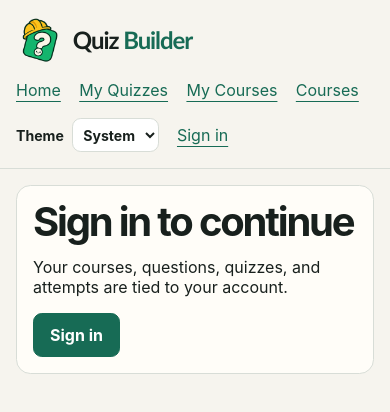
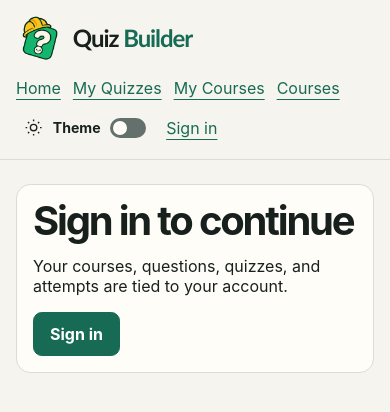
Before and after one commit to crennie/quiz-builder, a React (Vite) app in the folder frontend/: page /quizzes in a window 390 px wide. Shown: the top 412 px of the page. Built offline with nearby package versions, Linux system fonts and the light colour scheme; no server answers.

Commit message:
Update profile navigation, page widths, and logo animation

```diff
--- a/frontend/src/app/layout.tsx
+++ b/frontend/src/app/layout.tsx
@@ -4,6 +4,7 @@ import { useQueryClient } from "@tanstack/react-query";
 import { useAuth } from "../auth/auth-state";
 import { supabase } from "../auth/client";
 import { ThemeToggle } from "./theme-toggle";
+import { ProfileMenu } from "./profile-menu";
 
 export function AppLayout() {
     const { session } = useAuth();
@@ -18,6 +19,7 @@ export function AppLayout() {
             className={`app-shell${quizWorkspace ? " quiz-workspace" : ""}${lessonWorkspace ? " lesson-workspace" : ""}`}
         >
             <header className="site-header">
+                <div className="site-header-inner">
                     <Link className={`brand${pathname === "/" ? " brand-home" : ""}`} to="/">
                         <span className="brand-mascot" aria-hidden="true">
                             <img src="/brand/quiz-builder.png" alt="" width="48" height="48" />
@@ -31,13 +33,10 @@ export function AppLayout() {
                         <Link to="/quizzes">My Quizzes</Link>
                         <Link to="/courses/mine">My Courses</Link>
                         <Link to="/courses">Courses</Link>
-                    {session ? <Link to="/profile">Profile</Link> : null}
-                    <ThemeToggle />
                         {session ? (
-                        <button
-                            className="text-button"
-                            type="button"
-                            onClick={() => {
+                            <ProfileMenu
+                                key={pathname}
+                                onSignOut={() => {
                                     const attemptId = /^\/attempts\/([^/]+)$/u.exec(pathname)?.[1];
                                     const attempt = attemptId
                                         ? queryClient.getQueryData<{ status: string }>([
@@ -55,13 +54,15 @@ export function AppLayout() {
                                         return;
                                     void supabase?.auth.signOut().then(() => queryClient.clear());
                                 }}
-                        >
-                            Sign out
-                        </button>
+                            />
                         ) : (
+                            <>
+                                <ThemeToggle />
                                 <Link to="/sign-in">Sign in</Link>
+                            </>
                         )}
                     </nav>
+                </div>
             </header>
             <main className="page-content">
                 <Outlet />
--- /dev/null
+++ b/frontend/src/app/profile-menu.tsx
@@ -0,0 +1,62 @@
+import { Link } from "@tanstack/react-router";
+import { useEffect, useRef } from "react";
+
+import { ThemeToggle } from "./theme-toggle";
+
+export function ProfileMenu({ onSignOut }: { onSignOut: () => void }) {
+    const menuRef = useRef<HTMLDetailsElement>(null);
+    const triggerRef = useRef<HTMLElement>(null);
+
+    useEffect(() => {
+        function dismiss(event: PointerEvent) {
+            if (event.target instanceof Node && !menuRef.current?.contains(event.target)) {
+                menuRef.current?.removeAttribute("open");
+            }
+        }
+        document.addEventListener("pointerdown", dismiss);
+        return () => document.removeEventListener("pointerdown", dismiss);
+    }, []);
+
+    return (
+        <details
+            className="profile-menu"
+            ref={menuRef}
+            onKeyDown={(event) => {
+                if (event.key === "Escape") {
+                    menuRef.current?.removeAttribute("open");
+                    triggerRef.current?.focus();
+                }
+            }}
+            onBlur={(event) => {
+                if (!event.currentTarget.contains(event.relatedTarget)) {
+                    menuRef.current?.removeAttribute("open");
+                }
+            }}
+        >
+            <summary ref={triggerRef} className="profile-trigger" aria-label="Profile menu">
+                <svg
+                    viewBox="0 0 24 24"
+                    fill="none"
+                    stroke="currentColor"
+                    strokeWidth="1.7"
+                    aria-hidden="true"
+                >
+                    <circle cx="12" cy="8" r="3.5" />
+                    <path d="M5 21v-2a7 7 0 0 1 14 0v2" />
+                </svg>
+            </summary>
+            <div className="profile-dropdown">
+                <Link to="/profile" onClick={() => menuRef.current?.removeAttribute("open")}>
+                    Profile
+                </Link>
+                <Link to="/attempts" onClick={() => menuRef.current?.removeAttribute("open")}>
+                    Attempt History
+                </Link>
+                <ThemeToggle />
+                <button type="button" className="profile-sign-out" onClick={onSignOut}>
+                    Sign Out
+                </button>
+            </div>
+        </details>
+    );
+}
--- a/frontend/src/app/theme-toggle.tsx
+++ b/frontend/src/app/theme-toggle.tsx
@@ -1,25 +1,53 @@
-import { useState } from "react";
+import { useEffect, useState } from "react";
 
-import { readTheme, saveTheme, type Theme } from "./theme";
+import { readTheme, saveTheme } from "./theme";
 
 export function ThemeToggle() {
     const [theme, setTheme] = useState(readTheme);
+    const [systemDark, setSystemDark] = useState(
+        () => window.matchMedia("(prefers-color-scheme: dark)").matches,
+    );
+
+    useEffect(() => {
+        const preference = window.matchMedia("(prefers-color-scheme: dark)");
+        const update = () => setSystemDark(preference.matches);
+        preference.addEventListener("change", update);
+        return () => preference.removeEventListener("change", update);
+    }, []);
+
+    const dark = theme === "dark" || (theme === "system" && systemDark);
 
     return (
-        <label className="theme-control">
-            Theme
-            <select
-                value={theme}
-                onChange={(event) => {
-                    const next = event.target.value as Theme;
-                    saveTheme(next);
-                    setTheme(next);
-                }}
+        <button
+            className="theme-control"
+            type="button"
+            role="switch"
+            aria-label="Dark theme"
+            aria-checked={dark}
+            onClick={() => {
+                const next = dark ? "light" : "dark";
+                saveTheme(next);
+                setTheme(next);
+            }}
+        >
+            <svg
+                viewBox="0 0 24 24"
+                fill="none"
+                stroke="currentColor"
+                strokeWidth="1.7"
+                aria-hidden="true"
             >
-                <option value="system">System</option>
-                <option value="light">Light</option>
-                <option value="dark">Dark</option>
-            </select>
-        </label>
+                {dark ? (
+                    <path d="M20.5 14A9 9 0 0 1 10 3.5 9 9 0 1 0 20.5 14Z" />
+                ) : (
+                    <>
+                        <circle cx="12" cy="12" r="4" />
+                        <path d="M12 2v2m0 16v2M2 12h2m16 0h2M5 5l1.5 1.5m11 11L19 19M5 19l1.5-1.5m11-11L19 5" />
+                    </>
+                )}
+            </svg>
+            <span>Theme</span>
+            <span className="theme-switch" aria-hidden="true" />
+        </button>
     );
 }
--- a/frontend/src/pages/home-page.tsx
+++ b/frontend/src/pages/home-page.tsx
@@ -7,6 +7,7 @@ export function HomePage() {
             <div className="hero-brand">
                 <div className="hero-mascot" aria-hidden="true">
                     <div className="hero-mascot-shadow" />
+                    <div className="hero-mascot-hole" />
                     <div className="hero-mascot-opening">
                         <div className="hero-mascot-rise">
                             <img src="/brand/quiz-builder.png" alt="" width="160" height="160" />
--- a/frontend/src/styles.css
+++ b/frontend/src/styles.css
@@ -12,6 +12,8 @@
     font-synthesis: none;
     text-rendering: optimizeLegibility;
     color-scheme: light dark;
+    --layout-max-width: 100rem;
+    --page-gutter: clamp(1rem, 3vw, 3rem);
     --ink: light-dark(#18201d, #cec6d8);
     --muted: light-dark(#64706b, #ada1bd);
     --surface: light-dark(#fffdf8, #241d30);
@@ -110,18 +112,23 @@ a:focus-visible {
 }
 
 .app-shell {
-    min-height: 100vh;
+    min-height: 100dvh;
+    display: flex;
+    flex-direction: column;
 }
 .site-header {
+    border-bottom: 1px solid var(--border);
+}
+.site-header-inner {
     display: flex;
     align-items: center;
     justify-content: space-between;
     flex-wrap: wrap;
     gap: 1rem;
-    max-width: 72rem;
+    width: 100%;
+    max-width: var(--layout-max-width);
     margin: 0 auto;
-    padding: 0.85rem clamp(1rem, 3vw, 2rem);
-    border-bottom: 1px solid var(--border);
+    padding: 0.85rem var(--page-gutter);
 }
 .site-header nav {
     display: flex;
@@ -200,6 +207,32 @@ a:focus-visible {
         hero-mascot-opening 1140ms ease-out both,
         hero-mascot-shadow 4.8s ease-in-out 1140ms infinite;
 }
+.hero-mascot-hole {
+    position: absolute;
+    inset: auto 0 2%;
+    height: 20%;
+    border-radius: 50%;
+    background: #101014;
+    border: 2px solid light-dark(#292930, #777780);
+    box-shadow: inset 0 5px 3px #000;
+    opacity: 0;
+    animation: hero-mascot-hole 1140ms ease-out both;
+}
+@keyframes hero-mascot-hole {
+    0% {
+        transform: scale(0);
+        opacity: 0;
+    }
+    20%,
+    65% {
+        transform: scale(1);
+        opacity: 1;
+    }
+    100% {
+        transform: scale(0.85);
+        opacity: 0;
+    }
+}
 @keyframes hero-mascot-rise {
     from {
         transform: translateY(120%);
@@ -257,9 +290,11 @@ nav a {
     text-underline-offset: 0.3rem;
 }
 .page-content {
-    max-width: 72rem;
+    width: 100%;
+    max-width: var(--layout-max-width);
     margin: 0 auto;
-    padding: clamp(1.5rem, 4vw, 3rem) clamp(1rem, 3vw, 2rem);
+    flex: 1;
+    padding: clamp(1.5rem, 4vw, 3rem) var(--page-gutter);
 }
 .page-stack {
     display: grid;
@@ -539,7 +574,7 @@ h1 {
 }
 
 @media (max-width: 36rem) {
-    .site-header {
+    .site-header-inner {
         align-items: flex-start;
     }
     .page-heading {
@@ -554,33 +589,117 @@ h1 {
     overflow-wrap: anywhere;
 }
 
-.quiz-workspace .site-header {
-    max-width: none;
-    padding: 1rem 1.5rem;
-}
-.quiz-workspace .page-content {
-    max-width: none;
-    padding: 1.5rem;
-}
 .quiz-workspace .page-heading h1 {
     font-size: clamp(2rem, 4vw, 3rem);
 }
-@media (max-width: 36rem) {
-    .quiz-workspace .page-content,
-    .quiz-workspace .site-header {
-        padding: 1rem;
-    }
+
+.profile-menu {
+    position: relative;
+    margin-left: auto;
 }
-
+.profile-trigger {
+    display: flex;
+    align-items: center;
+    justify-content: center;
+    width: 2.75rem;
+    height: 2.75rem;
+    border: 1px solid var(--border);
+    border-radius: 50%;
+    color: var(--accent);
+    background: var(--highlight);
+    cursor: pointer;
+    list-style: none;
+}
+.profile-trigger::-webkit-details-marker {
+    display: none;
+}
+.profile-trigger:focus-visible {
+    outline: 3px solid var(--accent);
+    outline-offset: 3px;
+}
+.profile-trigger svg {
+    width: 1.5rem;
+    height: 1.5rem;
+}
+.profile-dropdown {
+    position: absolute;
+    z-index: 20;
+    right: 0;
+    top: calc(100% + 0.65rem);
+    width: 15rem;
+    max-width: calc(100vw - 2rem);
+    display: grid;
+    gap: 0.25rem;
+    padding: 0.5rem;
+    border: 1px solid var(--border);
+    border-radius: 0.85rem;
+    background: var(--surface);
+    box-shadow: 0 0.75rem 2rem #0003;
+}
+.profile-dropdown > a,
+.profile-dropdown > button {
+    padding: 0.75rem;
+    border: 0;
+    border-radius: 0.4rem;
+    color: var(--ink);
+    background: transparent;
+    text-decoration: none;
+    font-size: 0.95rem;
+    font-weight: 550;
+    justify-content: flex-start;
+}
+.profile-dropdown > :is(a, button):hover {
+    background: var(--highlight);
+    filter: none;
+}
+.profile-dropdown .profile-sign-out {
+    border-top: 1px solid var(--border);
+    border-radius: 0;
+    color: var(--accent);
+}
 .theme-control {
     display: flex;
     align-items: center;
-    gap: 0.5rem;
+    gap: 0.6rem;
+    border: 0;
+    padding: 0.5rem;
+    color: var(--ink);
+    background: transparent;
     font-size: 0.88rem;
 }
-.theme-control select {
-    width: auto;
-    padding: 0.4rem;
+.theme-control svg {
+    width: 1.2rem;
+    height: 1.2rem;
+    flex-shrink: 0;
+}
+.theme-switch {
+    width: 2.25rem;
+    height: 1.25rem;
+    padding: 0.1875rem;
+    margin-left: auto;
+    border-radius: 1rem;
+    background: var(--muted);
+}
+.theme-switch::before {
+    content: "";
+    display: block;
+    width: 0.875rem;
+    height: 0.875rem;
+    border-radius: 50%;
+    background: var(--surface);
+    transition: transform 160ms ease;
+}
+.theme-control[aria-checked="true"] .theme-switch {
+    background: var(--accent);
+}
+.theme-control[aria-checked="true"] .theme-switch::before {
+    transform: translateX(1rem);
+}
+@media (max-width: 48rem) {
+    .site-header nav {
+        width: 100%;
+        gap: 0.75rem;
+    }
 }
 
 /* Let grid gaps and panel padding set the spacing at content boundaries. */
@@ -700,13 +819,15 @@ h1 {
 }
 @media (prefers-reduced-motion: reduce) {
     .brand-mascot,
-    .brand-mascot img {
+    .brand-mascot img,
+    .theme-switch::before {
         transition: none;
     }
     .brand-mascot::before,
     .hero-mascot-rise,
     .hero-mascot img,
-    .hero-mascot-shadow {
+    .hero-mascot-shadow,
+    .hero-mascot-hole {
         animation: none;
     }
 }
@@ -760,9 +881,3 @@ h1 {
 .lesson-completion-panel > :last-child {
     margin-bottom: 0;
 }
-
-.lesson-workspace .page-content {
-    width: 100%;
-    max-width: none;
-    padding-inline: clamp(1rem, 3vw, 3rem);
-}
```
Lines whose indentation alone changed are shown as unchanged.
